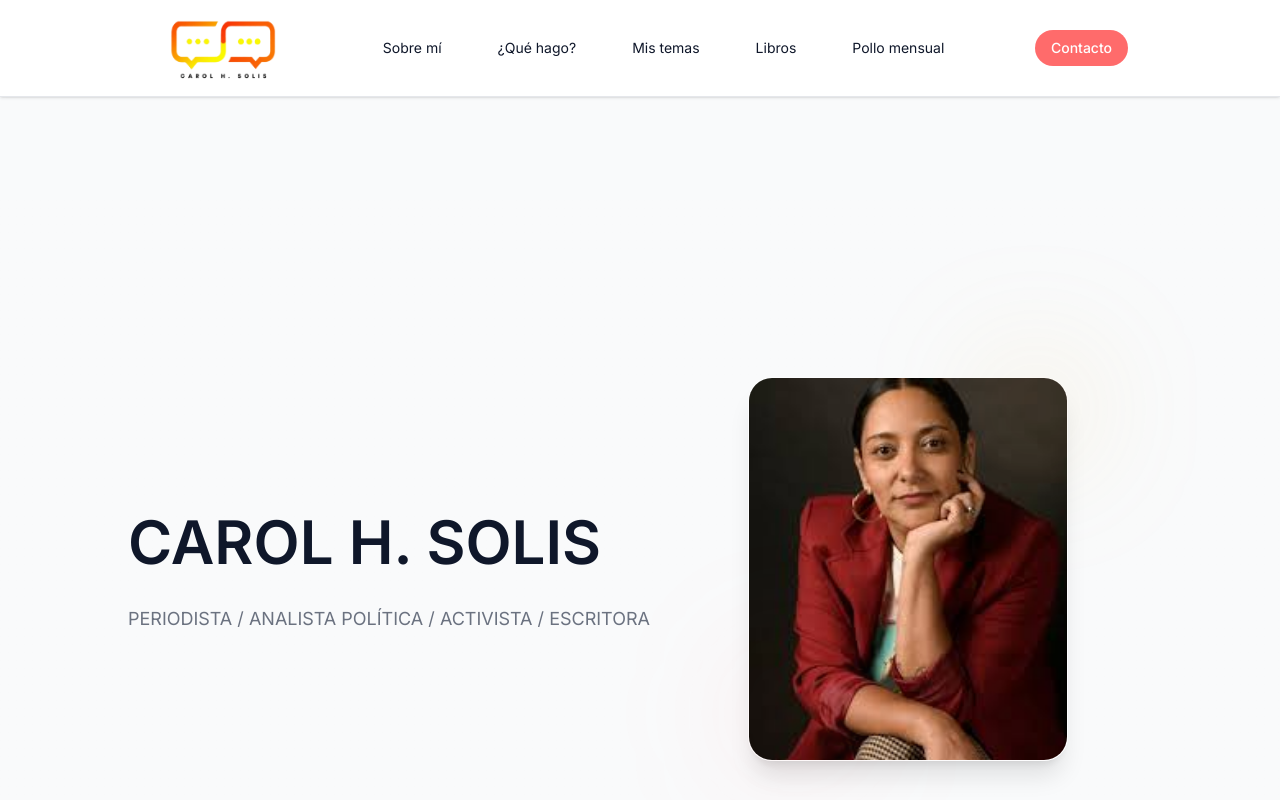
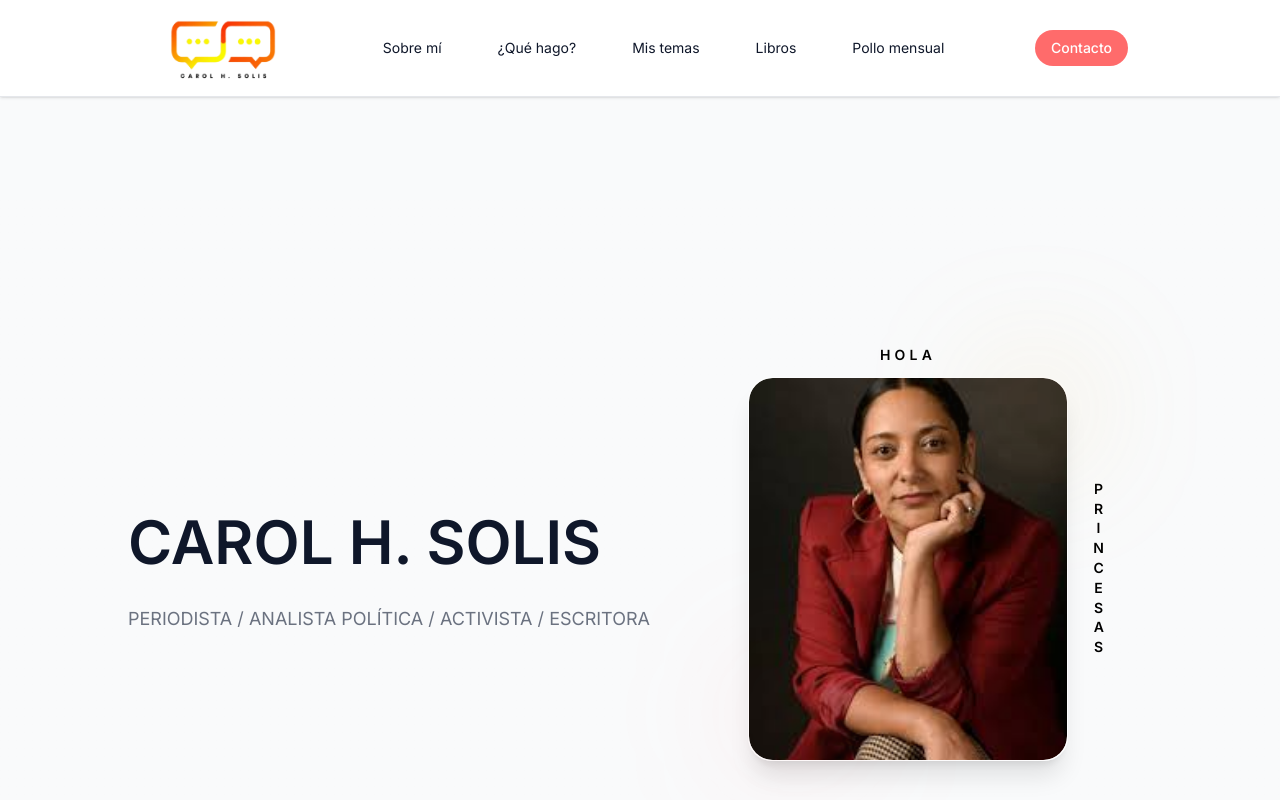
Before and after one commit to jardave21/carolhsolis, a Next.js app: page / in a window 1280 px wide. Shown: the top 800 px of the page. Built offline with nearby package versions, Linux system fonts and the light colour scheme.

Commit message:
hola princessas
hola princessas

```diff
--- a/components/hero.tsx
+++ b/components/hero.tsx
@@ -4,10 +4,7 @@ import { useEffect, useState } from "react"
 
 export default function Hero() {
   const [isVisible, setIsVisible] = useState(false)
-
-  useEffect(() => {
-    setIsVisible(true)
-  }, [])
+  useEffect(() => setIsVisible(true), [])
 
   return (
     <section
@@ -16,37 +13,56 @@ export default function Hero() {
     >
       <div className="max-w-5xl mx-auto w-full">
         <div className="grid md:grid-cols-2 gap-12 items-center">
-          {/* Left Content */}
+          {/* Izquierda */}
           <div
-            className={`space-y-6 transition-all duration-700 ${isVisible ? "opacity-100 translate-y-0" : "opacity-0 translate-y-8"}`}
+            className={`space-y-6 transition-all duration-700 ${
+              isVisible ? "opacity-100 translate-y-0" : "opacity-0 translate-y-8"
+            }`}
           >
-            <div>
-              <h1 className="text-5xl md:text-6xl font-bold font-poppins text-foreground leading-tight flex items-center">
-                CAROL H. SOLIS
-              </h1>
-              <p className="mt-6 text-lg text-muted font-inter leading-relaxed md:whitespace-nowrap">
-                PERIODISTA / ANALISTA POLÍTICA / ACTIVISTA / ESCRITORA
-              </p>
-            </div>
+            <h1 className="text-5xl md:text-6xl font-bold font-poppins text-foreground leading-tight">
+              CAROL H. SOLIS
+            </h1>
+            <p className="mt-6 text-lg text-muted font-inter leading-relaxed md:whitespace-nowrap">
+              PERIODISTA / ANALISTA POLÍTICA / ACTIVISTA / ESCRITORA
+            </p>
           </div>
 
-          {/* Right - Portrait with Glassmorphism */}
+          {/* Derecha: foto + texto exterior */}
           <div
-            className={`flex justify-center transition-all duration-700 delay-300 ${isVisible ? "opacity-100 translate-y-0" : "opacity-0 translate-y-8"}`}
+            className={`flex justify-center transition-all duration-700 delay-300 ${
+              isVisible ? "opacity-100 translate-y-0" : "opacity-0 translate-y-8"
+            }`}
           >
             <div className="relative w-64 h-80 md:w-80 md:h-96">
-              {/* Glassmorphism Frame */}
-              <div className="absolute inset-0 bg-white/30 backdrop-blur-lg rounded-3xl border border-white/50 overflow-hidden shadow-xl hover-elevate">
+              {/* Imagen con borde */}
+              <div className="absolute inset-0 bg-white/30 backdrop-blur-lg rounded-3xl border border-white/50 overflow-hidden shadow-xl">
                 <img
                   src="/images/marca_personal2.jpg"
                   alt="Carol H. Solís"
-                  className="w-full h-full object-cover object-top"
+                  className="w-full h-full object-cover object-top rounded-3xl"
                 />
               </div>
 
-              {/* Accent Elements */}
-              <div className="absolute -top-4 -right-4 w-24 h-24 bg-secondary/20 rounded-full blur-3xl"></div>
-              <div className="absolute -bottom-4 -left-4 w-32 h-32 bg-primary/10 rounded-full blur-3xl"></div>
+              {/* Texto superior */}
+              <p className="absolute -top-8 left-1/2 -translate-x-1/2 text-black font-bold tracking-[0.3em] uppercase text-sm">
+                HOLA
+              </p>
+
+              {/* Texto derecho vertical */}
+              <p
+                className="absolute right-[-2.5rem] top-1/2 -translate-y-1/2 text-black font-bold tracking-[0.3em] uppercase text-sm"
+                style={{
+                  writingMode: "vertical-rl",
+                  textOrientation: "upright",
+                  letterSpacing: "0.2em",
+                }}
+              >
+                PRINCESAS
+              </p>
+
+              {/* Elementos decorativos opcionales */}
+              <div className="absolute -top-4 -right-4 w-24 h-24 bg-secondary/20 rounded-full blur-3xl" />
+              <div className="absolute -bottom-4 -left-4 w-32 h-32 bg-primary/10 rounded-full blur-3xl" />
             </div>
           </div>
         </div>
```
